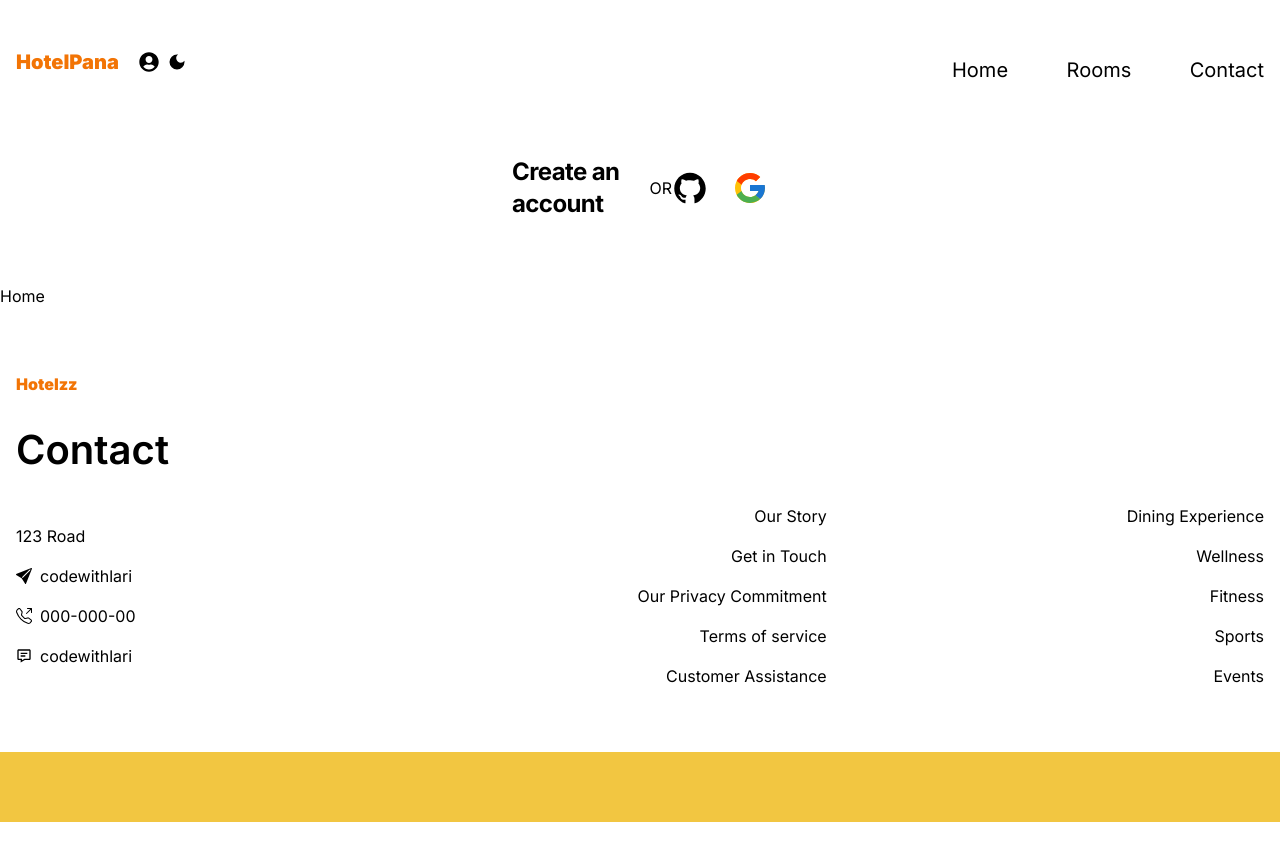
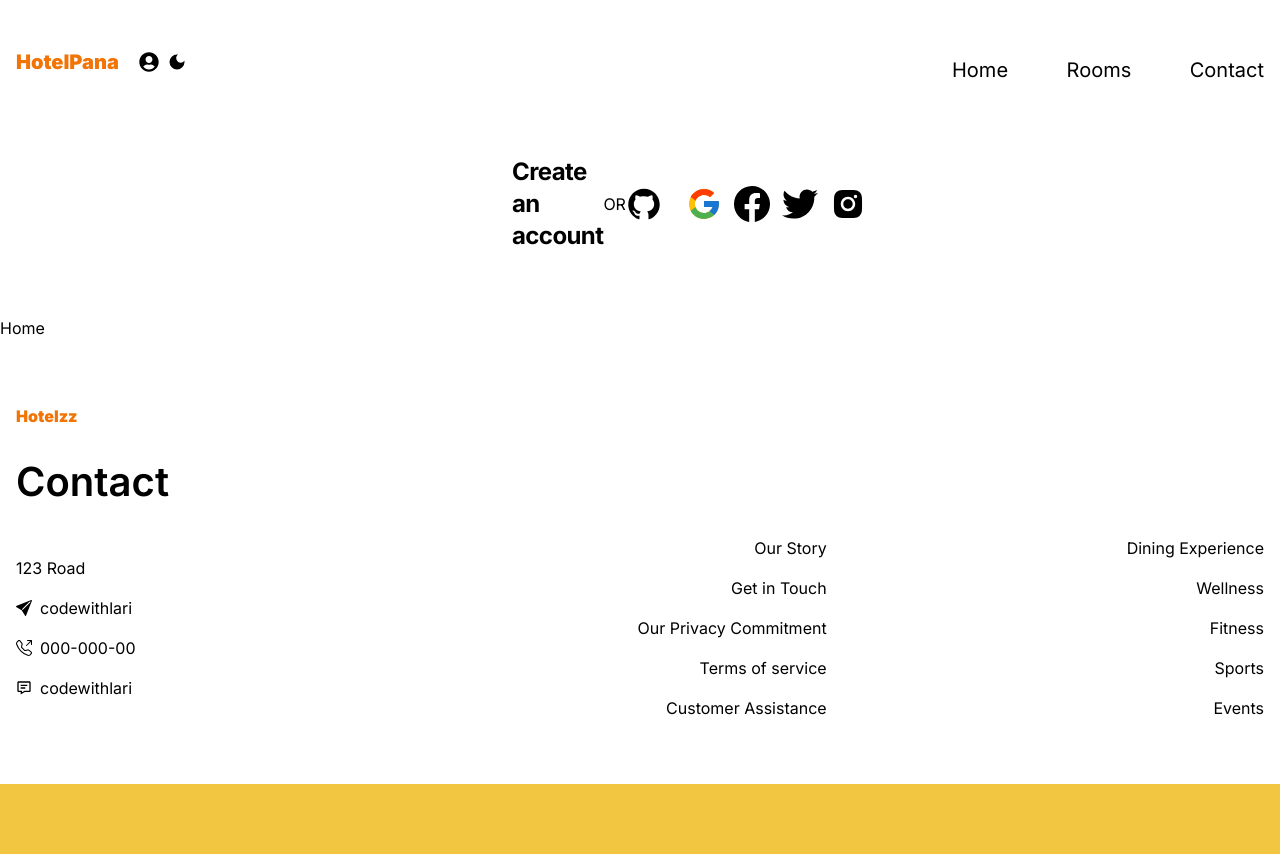
Before and after one commit to misikir21/hotel, a Next.js app: page / in a window 1280 px wide. Before the commit the page ends 822 px from the top, so only its background shows below. Built offline with nearby package versions, Linux system fonts and the light colour scheme.

Commit message:
add more socail media options to sign in

```diff
--- a/src/app/component/Auth/Auth.tsx
+++ b/src/app/component/Auth/Auth.tsx
@@ -1,6 +1,8 @@
 import { AiFillGithub } from "react-icons/ai";
 import { FcGoogle } from "react-icons/fc";
-
+import { BsFacebook } from "react-icons/bs";
+import { FaTwitter } from "react-icons/fa";
+import { AiFillInstagram } from "react-icons/ai";
 const Auth = () => {
   return (
     <section className="container mx-auto">
@@ -13,6 +15,9 @@ const Auth = () => {
           <span className="inline-flex items-center">
             <AiFillGithub className="mr-3 text-4xl cursor-pointer text-black dark:text" />
             <FcGoogle className="ml-3 text-4xl cursor-pointer" />
+            <BsFacebook className="ml-3 text-4xl cursor-pointer" />
+            <FaTwitter className="ml-3 text-4xl cursor-pointer" />
+            <AiFillInstagram className="ml-3 text-4xl cursor-pointer" />
           </span>
         </div>
       </div>
```
